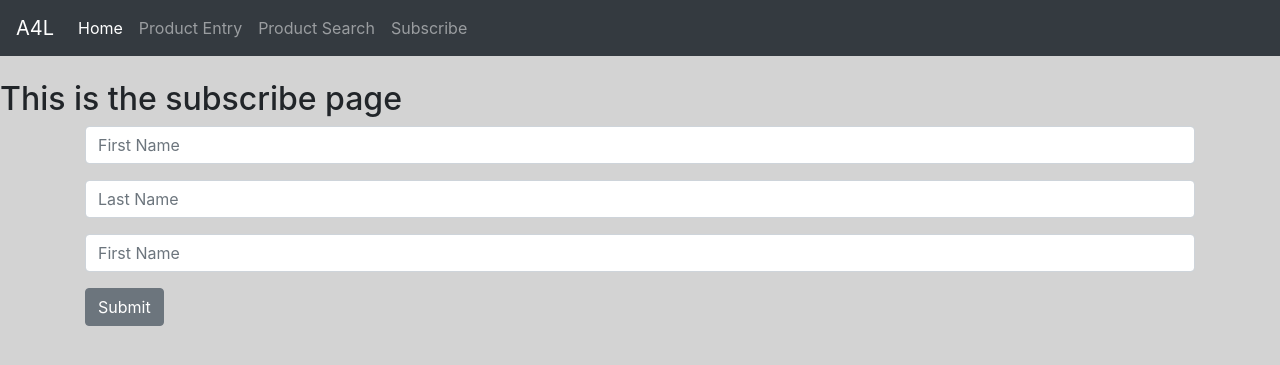
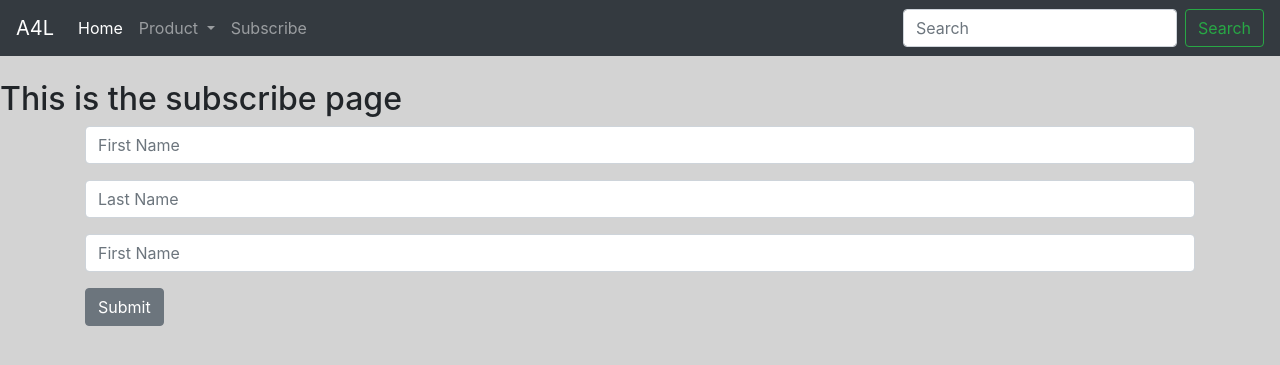
Before and after one commit to 444B/flask_sandbox, a Flask app: page /subscribe in a window 1280 px wide. Shown: the top 365 px of the page. Run offline with Flask 2, Linux system fonts and the light colour scheme.

Commit message:
Search-V, Entry-V, index-UC

```diff
--- a/app.py
+++ b/app.py
@@ -1,49 +1,72 @@
 from flask import Flask, render_template, request
 import sqlite3
-# import os
+import sys
 
 
-# currentdirectory = os.path.dirname(os.path.abspath(__file__))
 
 # app config
 app = Flask(__name__)
 
 # Flask Site Structure
-@app.route('/')
+@app.route('/', methods=['GET', 'POST'])
 def index():
 	title = '444B\'s portfolio'
+	try:
+		if request.method == 'GET':
+			search_term = request.args.get('search_term')
+			connection = sqlite3.connect('products.db')
+			cursor = connection.cursor()
+			cursor.execute("SELECT Price from product_table WHERE Product = ? ", (search_term,))
+			result = cursor.fetchone()[0]
+			return render_template ("index.html", result=result)
+		if request.method == 'POST':
+			product = request.form.get('product')
+			price = request.form.get('price')
+			connection = sqlite3.connect('products.db')
+			cursor = connection.cursor()
+			cursor.execute('INSERT INTO product_table VALUES (NULL,?,?)', (product, price))
+			connection.commit()
+			return render_template('index.html', product=product, price=price)
+	except Exception as e:
+		search_term = request.args.get('search_term')
+		print(e, file=sys.stderr)
+		print("{n} does not exist".format(n=search_term))
+		return render_template ("index.html")
+
 	return render_template('index.html', title=title)
 
 @app.route('/product_entry', methods=['GET', 'POST'])
 def entry():
 	title = 'Product Entry Page'
 	if request.method == 'GET':
-		name = request.form['name']
+		return render_template('product_entry.html')
+	if request.method == 'POST':
+		product = request.form.get('product')
+		price = request.form.get('price')
 		connection = sqlite3.connect('products.db')
 		cursor = connection.cursor()
-		query1 = "INSERT INTO product_table VALUES('{n}', {p})".format(n = name, p = price)
-		cursor.execute(query1)
+		cursor.execute('INSERT INTO product_table VALUES (NULL,?,?)', (product, price))
 		connection.commit()
-		return render_template('product_entry.html')
-	if request.method == 'POST':
-		return render_template('product_entry.html')
+		return render_template('product_entry.html', product=product, price=price)
 
 @app.route('/product_search', methods=['GET', 'POST'])
 def search():
 	title = 'Product Search'
 	try:
 		if request.method == 'GET':
-			name = request.args.get('Product')
+			name = request.args.get('name')
 			connection = sqlite3.connect('products.db')
 			cursor = connection.cursor()
-			query1 = "SELECT Price from product_table WHERE Product = '{n}'".format(n = name)
-			result = cursor.execute(query1)
-			result = result.fetchall()[0][0]
-			return render_template ("product_search.html", Price = Result)
+			cursor.execute("SELECT Price from product_table WHERE Product = ? ", (name,))
+			result = cursor.fetchone()[0]
+			return render_template ("product_search.html", result=result)
 		if request.method == 'POST':
-			return render_template ("product_search.html", Price = '')
-	except:
-			return render_template ("product_search.html", Price = '')
+			return render_template ("product_search.html")
+	except Exception as e:
+		name = request.args.get('name')
+		print(e, file=sys.stderr)
+		print("{n} does not exist".format(n=name))
+		return render_template ("product_search.html")
 
 
 @app.route('/subscribe')
--- a/templates/base.html
+++ b/templates/base.html
@@ -28,16 +28,23 @@
       <li class="nav-item active">
         <a class="nav-link" href="{{ url_for('index')}}">Home <span class="sr-only">(current)</span></a>
       </li>
-      <li class="nav-item">
-        <a class="nav-link" href="{{ url_for('entry')}}">Product Entry</a>
-      </li>
-      <li class="nav-item">
-      	<a class="nav-link" href="{{ url_for('search')}}">Product Search</a>
+      <li class="nav-item dropdown">
+        <a class="nav-link dropdown-toggle" href="#" id="navbarDropdown" role="button" data-toggle="dropdown" aria-haspopup="true" aria-expanded="false">
+          Product
+        </a>
+        <div class="dropdown-menu" aria-labelledby="navbarDropdown">
+          <a class="dropdown-item" href="{{ url_for('entry')}}">Entry</a>
+          <a class="dropdown-item" href="{{ url_for('search')}}">Search</a>
+        </div>
       </li>
       <li class="nav-item">
       	<a class="nav-link" href="{{ url_for('subscribe')}}">Subscribe</a>
       </li>
     </ul>
+    <form class="form-inline my-2 my-lg-0">
+      <input class="form-control mr-sm-2" type="search" placeholder="Search" aria-label="Search" name="search_term">
+      <button class="btn btn-outline-success my-2 my-sm-0" type="submit">Search</button>
+    </form>
   </div>
 </nav>
 <br>
--- a/templates/product_entry.html
+++ b/templates/product_entry.html
@@ -9,7 +9,7 @@
 
 <!-- Product name -->
   <div class="form-group">
-    <input type="text" class="form-control" placeholder="Product Name" name='name' >
+    <input type="text" class="form-control" placeholder="Product Name" name='product' >
   </div>
 
 <!-- Price -->
@@ -20,6 +20,9 @@
 
   <button type="submit" class="btn btn-secondary">Submit</button>
   </form>
+{{ product }}
+<br>
+{{ price }}
 
 
 </div>
--- a/templates/product_search.html
+++ b/templates/product_search.html
@@ -4,7 +4,7 @@
 <div class =container>
   <h2>This is the Product Search page</h2>
 
-<form action="/product_entry" method="POST, GET">
+<form action="/product_search" method="GET">
 
 <!-- Product name -->
   <div class="form-group">
@@ -15,6 +15,7 @@
   <button type="submit" class="btn btn-secondary">Submit</button>
   </form>
 
+<p> {{ result }} </p>
 
 </div>
 
```
Also changed, not shown: templates/index.html (+21 -18 lines), products.db, 1 other file.
